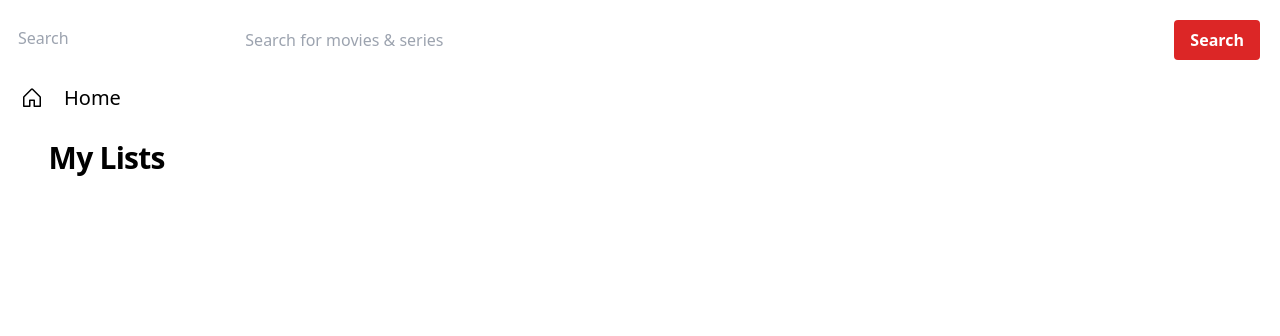
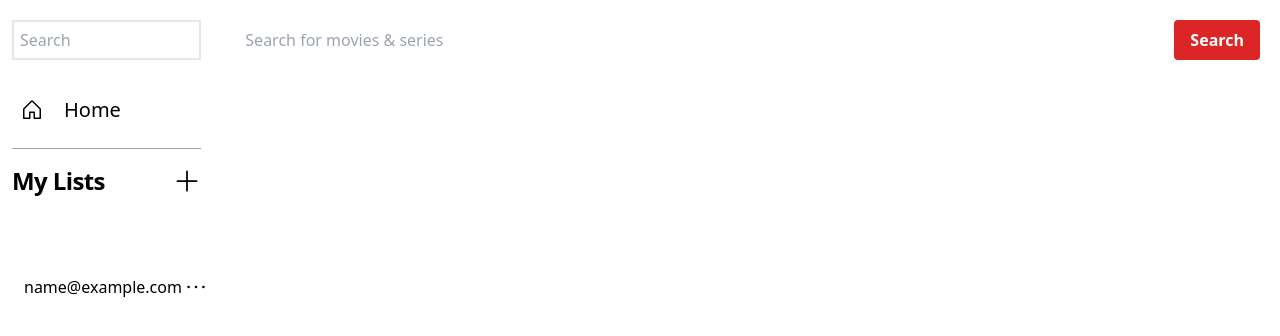
Before and after one commit to suriyaakumar/movie-watch-list, a React (Vite) app: page / in a window 1280 px wide. Both pictures are taken after typing "name@example.com" into the empty fields and a click on the button "Sign in with Email". Shown: the top 336 px of the page. Built offline with nearby package versions, Linux system fonts and the light colour scheme.

Commit message:
feat: add initial  side navbar

```diff
--- a/src/components/layout.jsx
+++ b/src/components/layout.jsx
@@ -1,30 +1,23 @@
 import { Outlet } from "react-router-dom";
 import PropTypes from 'prop-types';
 import { useState } from 'react';
-import { Link } from "react-router-dom";
-import { House } from "@phosphor-icons/react";
-
-const SideNavBar = () => {
-    const [sideBarQuery, setSideBarQuery] = useState();
-
-    return (
-        <>
-            <div className="space-y-5">
-                <input className="p-1.5 w-full" type="text" value={sideBarQuery} onChange={(e) => setSideBarQuery(e.target.value)} placeholder="Search" />
-                <Link className="p-2 flex items-center space-x-5" to="/home"><House className="h-6 w-6" /> <span className="text-xl">Home</span></Link>
-                <h2 className="tracking-tight text-center font-bold lg:text-3xl">My Lists</h2>
-            </div>
-        </>
-    );
-};
+import { List, X } from "@phosphor-icons/react";
+import SideNavBar from "./sidenavbar";
 
 export default function Layout({ watchlists }) {
+    const [menuOpen, setMenuOpen] = useState(false);
+
     return (
         <div className="flex min-h-screen">
             <div className="hidden lg:block lg:w-2/12 py-5 px-3 pb">
                 <SideNavBar lists={watchlists} />
             </div>
             <div className="w-full lg:w-10/12">
+                <button onClick={() => { setMenuOpen(!menuOpen); }} className={`lg:hidden ${menuOpen ? 'hidden' : 'block'} m-2 p-1 border-2 flex items-center`}><List size={28} /></button>
+                <div className={`fixed transform bg-white border-1 shadow-xl transition-transform duration-1000 ease-in-out ${menuOpen ? 'block translate-x-0' : 'hidden -translate-x-full'} w-4/12 h-screen px-3 z-40`}>
+                    <button onClick={() => { setMenuOpen(!menuOpen); }} className={`lg:hidden m-2 p-1`}><X size={24} /></button>
+                    <SideNavBar lists={watchlists} />
+                </div>
                 <Outlet />
             </div>
         </div>
--- /dev/null
+++ b/src/components/sidenavbar.jsx
@@ -0,0 +1,29 @@
+import { useState } from 'react';
+import { Link } from "react-router-dom";
+import { House, DotsThree, Plus } from "@phosphor-icons/react";
+
+export default function SideNavBar() {
+    const [sideBarQuery, setSideBarQuery] = useState();
+
+    return (
+        <nav className='space-y-4'>
+            <input className="p-1.5 mb-3 w-full border-2 focus:outline-none" type="text" value={sideBarQuery} onChange={(e) => setSideBarQuery(e.target.value)} placeholder="Search" />
+            <Link className="p-2 flex items-center space-x-5" to="/home"><House className="h-6 w-6" /> <span className="text-xl">Home</span></Link>
+            <hr className='border-t-1 border-gray-400' />
+            <div className="flex items-center justify-between">
+                <h2 className="tracking-tight font-semibold text-2xl">My Lists</h2>
+                <button><Plus size={28} /></button>
+            </div>
+            <div className="flex">
+                <div className="flex-grow p-4">
+
+                </div>
+            </div>
+            <div className="p-3 w-full flex items-center justify-between">
+                <img className="rounded h-full bg-red-600" src=""></img>
+                <span>{localStorage.getItem('user')}</span>
+                <button><DotsThree size={28} /></button>
+            </div>
+        </nav>
+    );
+};
```
